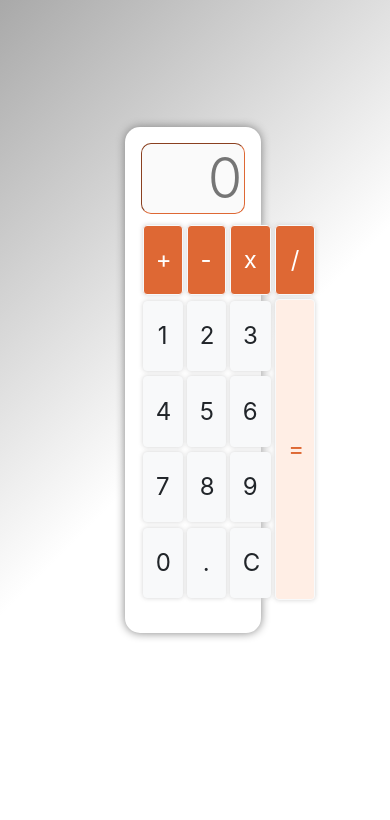
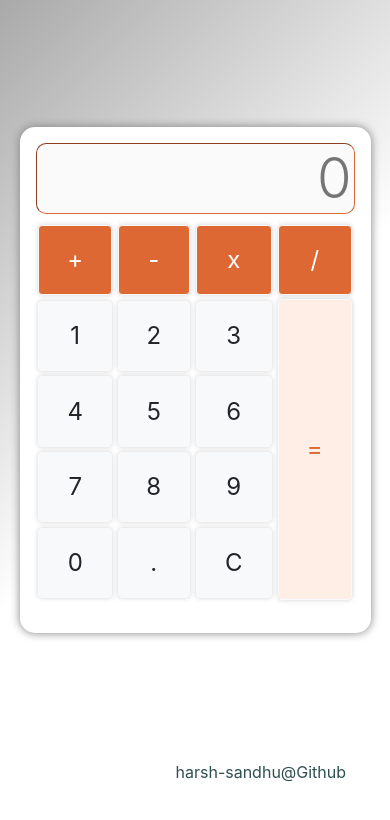
Before and after one commit to harsh-sandhu/Calculator, a plain HTML site: page index.html in a window 390 px wide. Drawn offline with nearby package versions, Linux system fonts and the light colour scheme.

Commit message:
making website dynamic (mobile friendly)

```diff
--- a/index.html
+++ b/index.html
@@ -44,5 +44,6 @@
         </tr>
       </table>
     </div>
+    <p>harsh-sandhu@Github</p>
   </body>
 </html>
--- a/mystyle.css
+++ b/mystyle.css
@@ -44,3 +44,21 @@ input{
   background-color: #de6834;
   color: white;
 }
+p{
+  color:darkslategrey;
+  position: absolute;
+  top:90%;
+  left:45%;
+}
+@media (max-width:1000px){
+  div{
+    width:70%;
+    left:15%;
+  }
+}
+@media (max-width:600px){
+  div{
+    width:90%;
+    left:5%;
+  }
+}
```
